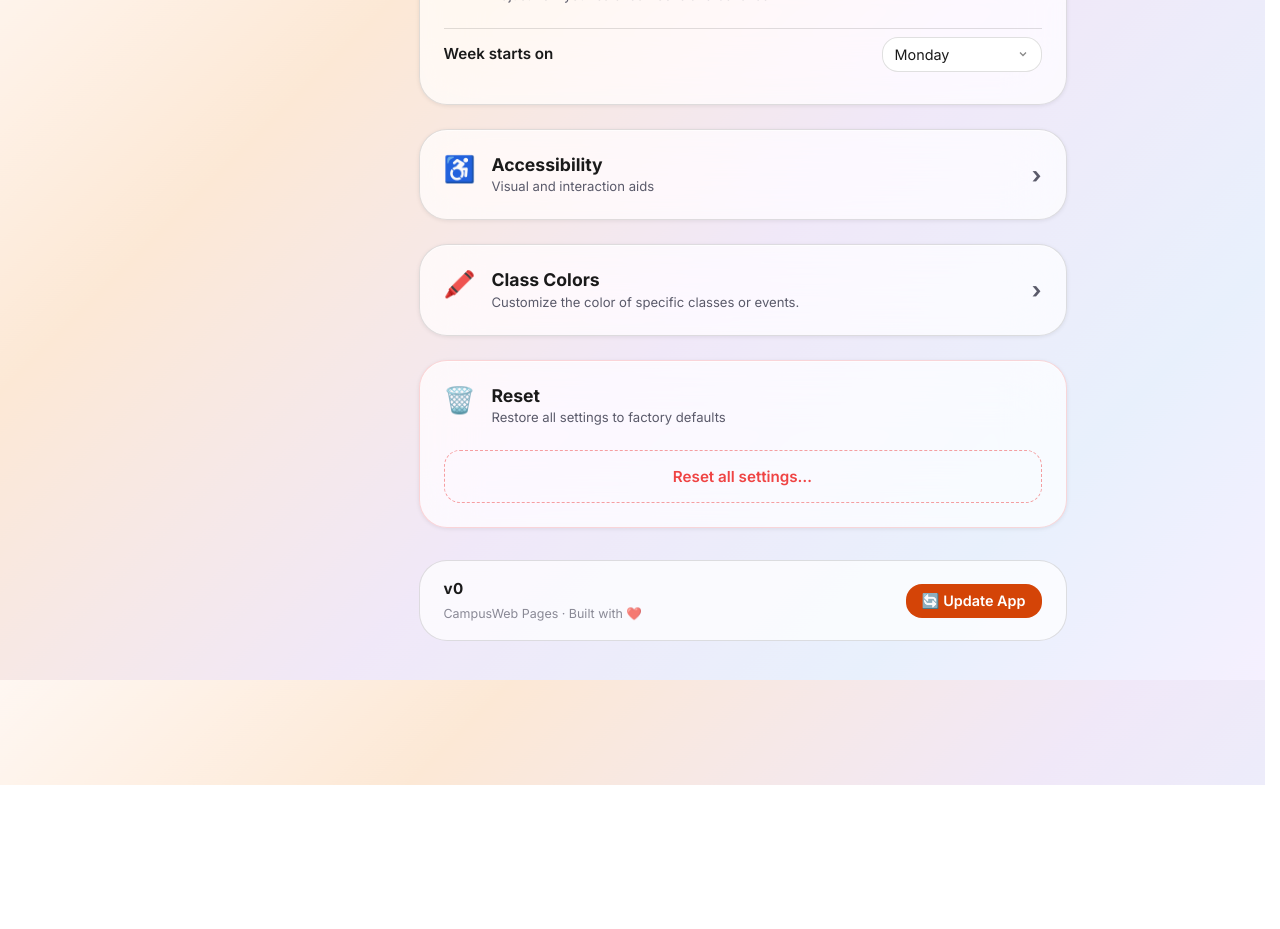
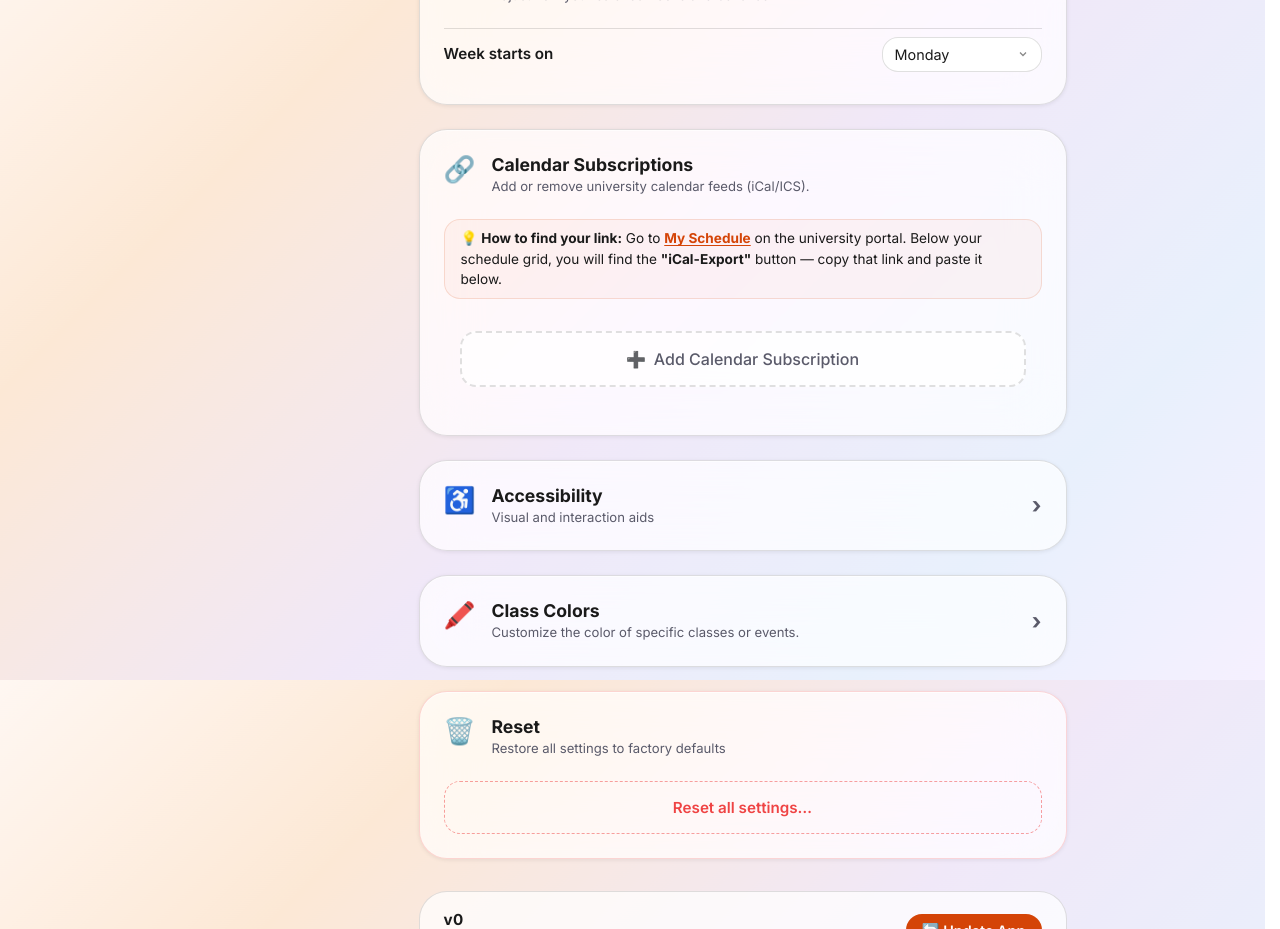
Before and after one commit to ettefagh/campusweb, a SvelteKit app: page /settings in a window 1280 px wide. Shown: the part 920-1849 px from the top of the page. Before the commit the page ends 1705 px from the top, so only its background shows below. Built offline with nearby package versions, Linux system fonts and the light colour scheme.

Commit message:
feat: add Calendar Enhancer tool and redesign calendar import banner and legend UI

```diff
--- a/src/routes/settings/+page.svelte
+++ b/src/routes/settings/+page.svelte
@@ -8,6 +8,7 @@
 	import { onMount } from 'svelte';
 	import { page } from '$app/stores';
 	import EmailGate from '$lib/components/EmailGate.svelte';
+	import SecureCalendarInput from '$lib/components/SecureCalendarInput.svelte';
 
 	// When campus changes, clear department and program selection
 	function handleCampusChange(campusId: string) {
@@ -299,6 +300,23 @@
 		</div>
 
 
+	</section>
+
+	<!-- ── Calendar Subscriptions ────────────── -->
+	<section id="calendar-subscriptions" class="settings-section">
+		<div class="section-header">
+			<span class="section-icon">🔗</span>
+			<div>
+				<h2>Calendar Subscriptions</h2>
+				<p class="section-desc">Add or remove university calendar feeds (iCal/ICS).</p>
+			</div>
+		</div>
+		<div class="setting-row" style="display: block; padding-top: 0; border-top: none;">
+			<div class="helper-box">
+				<p>💡 <strong>How to find your link:</strong> Go to <a href="https://srh-community.campusweb.cloud/en/mein-studium/mein-stundenplan.php" target="_blank" rel="noopener noreferrer">My Schedule</a> on the university portal. Below your schedule grid, you will find the <strong>"iCal-Export"</strong> button — copy that link and paste it below.</p>
+			</div>
+			<SecureCalendarInput />
+		</div>
 	</section>
 
 	<!-- ── Accessibility ─────────────────────── -->
@@ -771,6 +789,32 @@
 		cursor: not-allowed;
 	}
 
+	.helper-box {
+		background: rgba(212, 68, 7, 0.04);
+		border: 1px solid rgba(212, 68, 7, 0.15);
+		border-radius: var(--radius-md);
+		padding: var(--spacing-sm) var(--spacing-md);
+		margin-bottom: var(--spacing-md);
+	}
+
+	.helper-box p {
+		margin: 0;
+		font-size: 0.85rem;
+		line-height: 1.5;
+		color: var(--text-color);
+	}
+
+	.helper-box a {
+		color: var(--primary-color);
+		font-weight: 700;
+		text-decoration: underline;
+		text-underline-offset: 2px;
+	}
+
+	.helper-box a:hover {
+		opacity: 0.8;
+	}
+
 	.update-spinner {
 		display: inline-block;
 		width: 14px;
```
Also changed, not shown: src/lib/data/links.ts (+8 -0 lines), src/routes/calendar/+page.svelte (+27 -50 lines).
